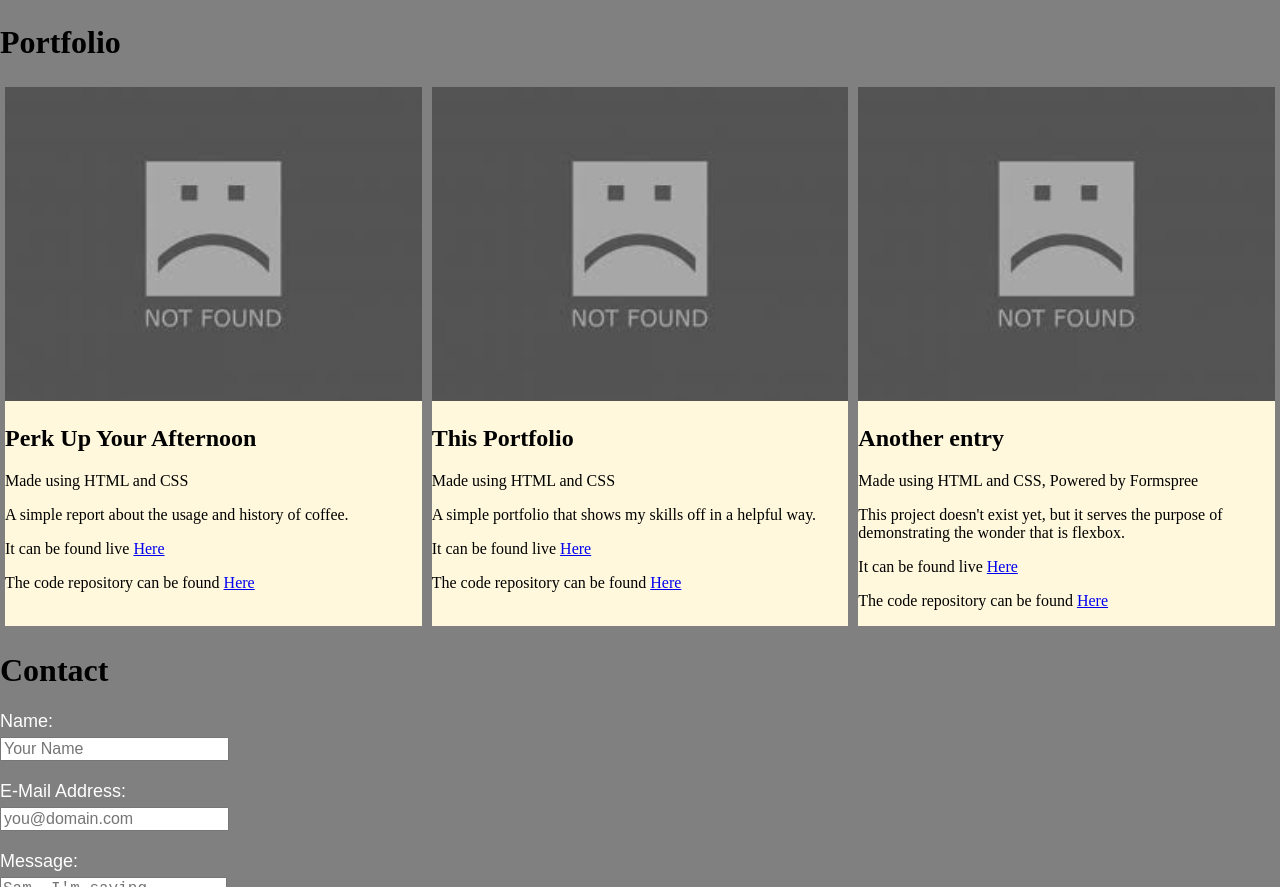
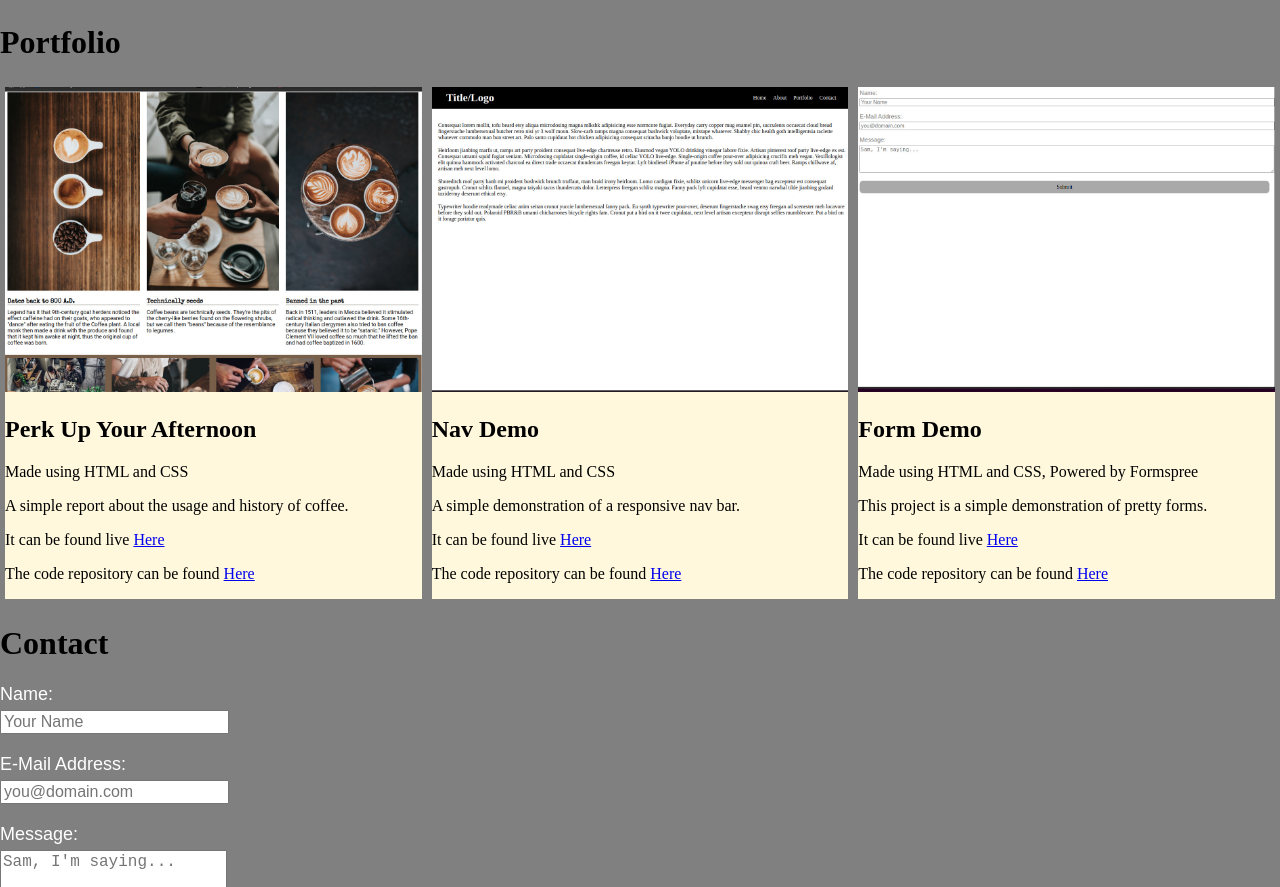
Before and after one commit to SMeyersMrOvkill/Thinkful-my-portfolio, a plain HTML site: page index.html in a window 1280 px wide. Shown: the part 1597-2484 px from the top of the page. Drawn offline with Linux system fonts and the light colour scheme.

Commit message:
Added project images. Fixed some small issues with names. Removed 'My Portfolio' from projects list

```diff
--- a/index.html
+++ b/index.html
@@ -76,7 +76,7 @@
         <h1 id="portfolio">Portfolio</h1>
         <div class="group">
             <div class="item bg-cornsilk">
-                <img src="notfound.jpg">
+                <img src="project1.jpg">
                 <h2>Perk Up Your Afternoon</h2>
                 <p>Made using HTML and CSS</p>
                 <p>A simple report about the usage and history of coffee.</p>
@@ -84,18 +84,18 @@
                 <p>The code repository can be found <a href="https://github.com/SMeyersMrOvkill/Thinkful-perk-up-your-afternoon">Here</a></p>
             </div>
             <div class="item bg-cornsilk">
-                <img src="notfound.jpg">
-                <h2>This Portfolio</h2>
+                <img src="project2.jpg">
+                <h2>Nav Demo</h2>
                 <p>Made using HTML and CSS</p>
-                <p>A simple portfolio that shows my skills off in a helpful way.</p>
+                <p>A simple demonstration of a responsive nav bar.</p>
                 <p>It can be found live <a href="https://smeyersmrovkill.github.io/Thinkful-nav-demo/">Here</a></p>
                 <p>The code repository can be found <a href="https://github.com/SMeyersMrOvkill/Thinkful-nav-demo">Here</a></p>
             </div>
             <div class="item bg-cornsilk">
-                <img src="notfound.jpg">
-                <h2>Another entry</h2>
+                <img src="project3.jpg">
+                <h2>Form Demo</h2>
                 <p>Made using HTML and CSS, Powered by Formspree</p>
-                <p>This project doesn't exist yet, but it serves the purpose of demonstrating the wonder that is flexbox.</p>
+                <p>This project is a simple demonstration of pretty forms.</p>
                 <p>It can be found live <a href="https://smeyersmrovkill.github.io/Thinkful-form-practice/">Here</a></p>
                 <p>The code repository can be found <a href="https://github.com/SMeyersMrOvkill/Thinkful-form-practice">Here</a></p>
             </div>
```
Also changed, not shown: project1.jpg (added), project2.jpg (added), project3.jpg (added).
